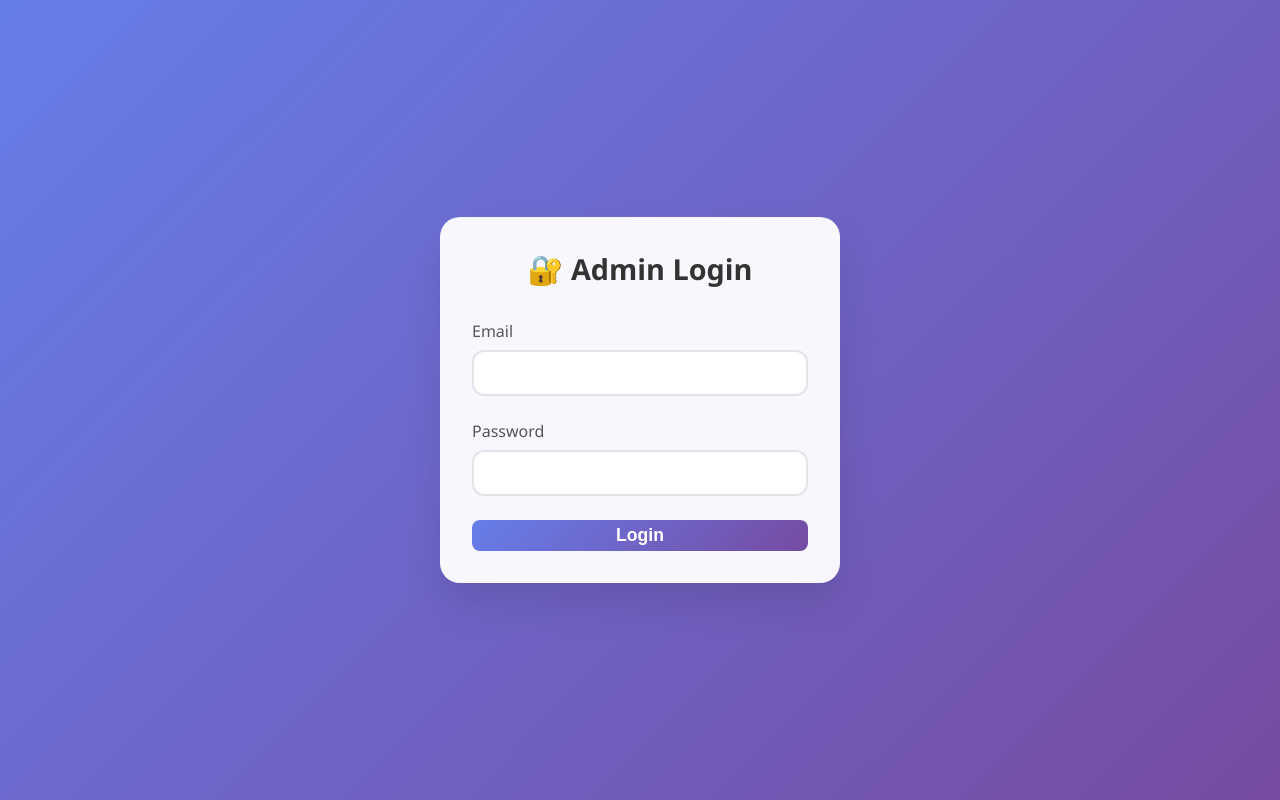
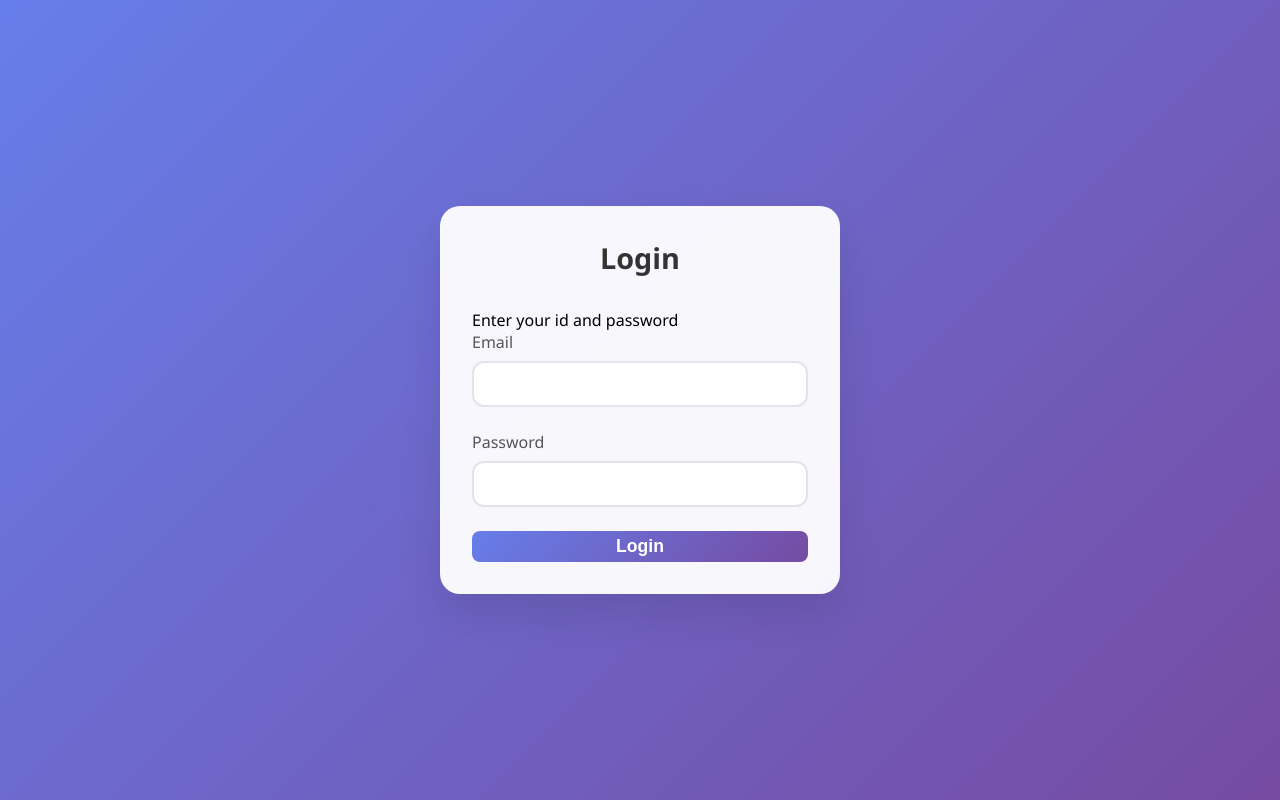
Before and after one commit to Pupun45/ERP_Cell, a plain HTML site: page frontend/login.html in a window 1280 px wide. Drawn offline with Linux system fonts and the light colour scheme.

Commit message:
final fix of subject -21

```diff
--- a/frontend/login.html
+++ b/frontend/login.html
@@ -8,7 +8,8 @@
 </head>
 <body>
   <div class="login-container">
-    <h1>🔐 Admin Login</h1>
+    <h1>Login </h1>
+    <p>Enter your id and password</p>
     <form id="loginForm">
       <div class="form-group">
         <label for="email">Email</label>
```
